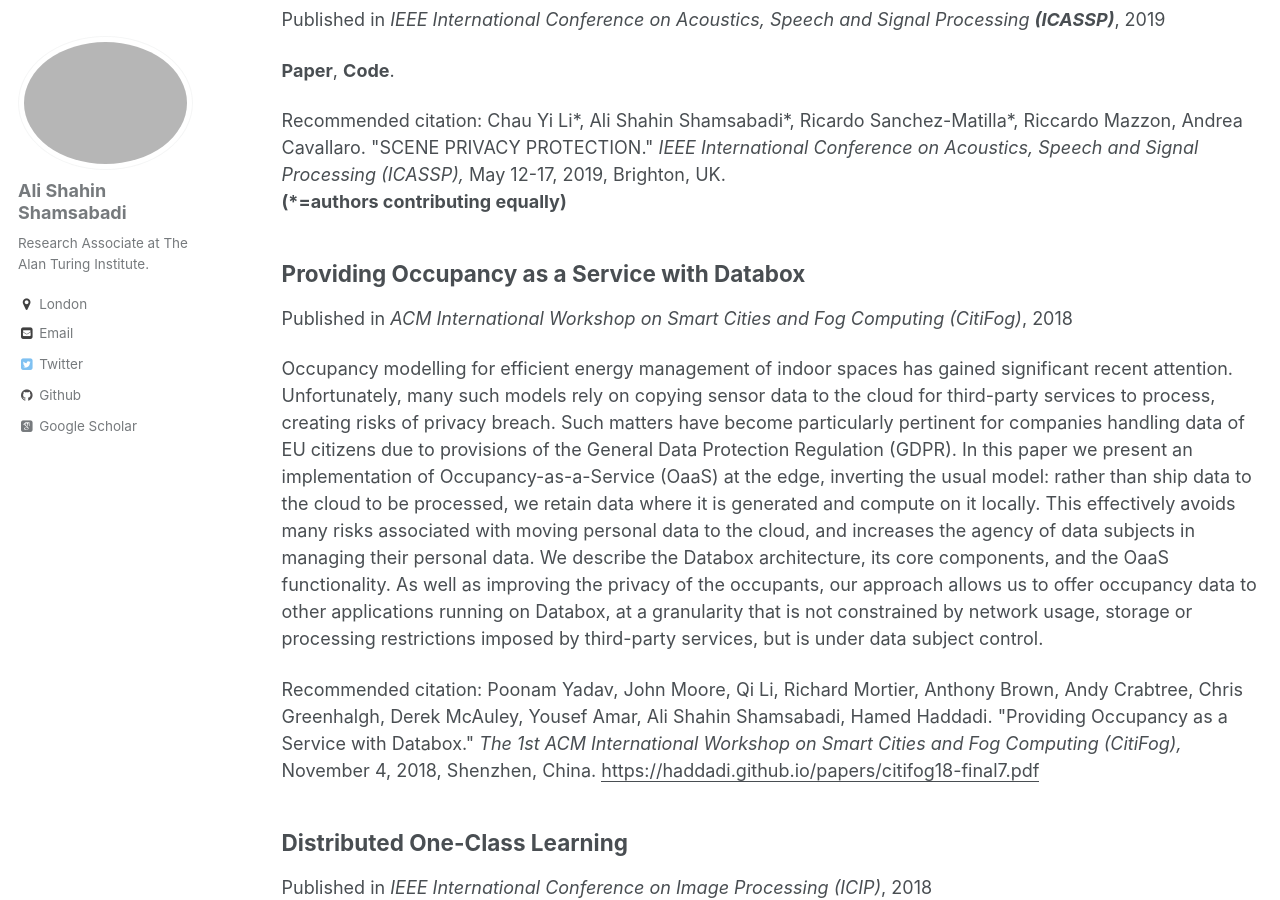
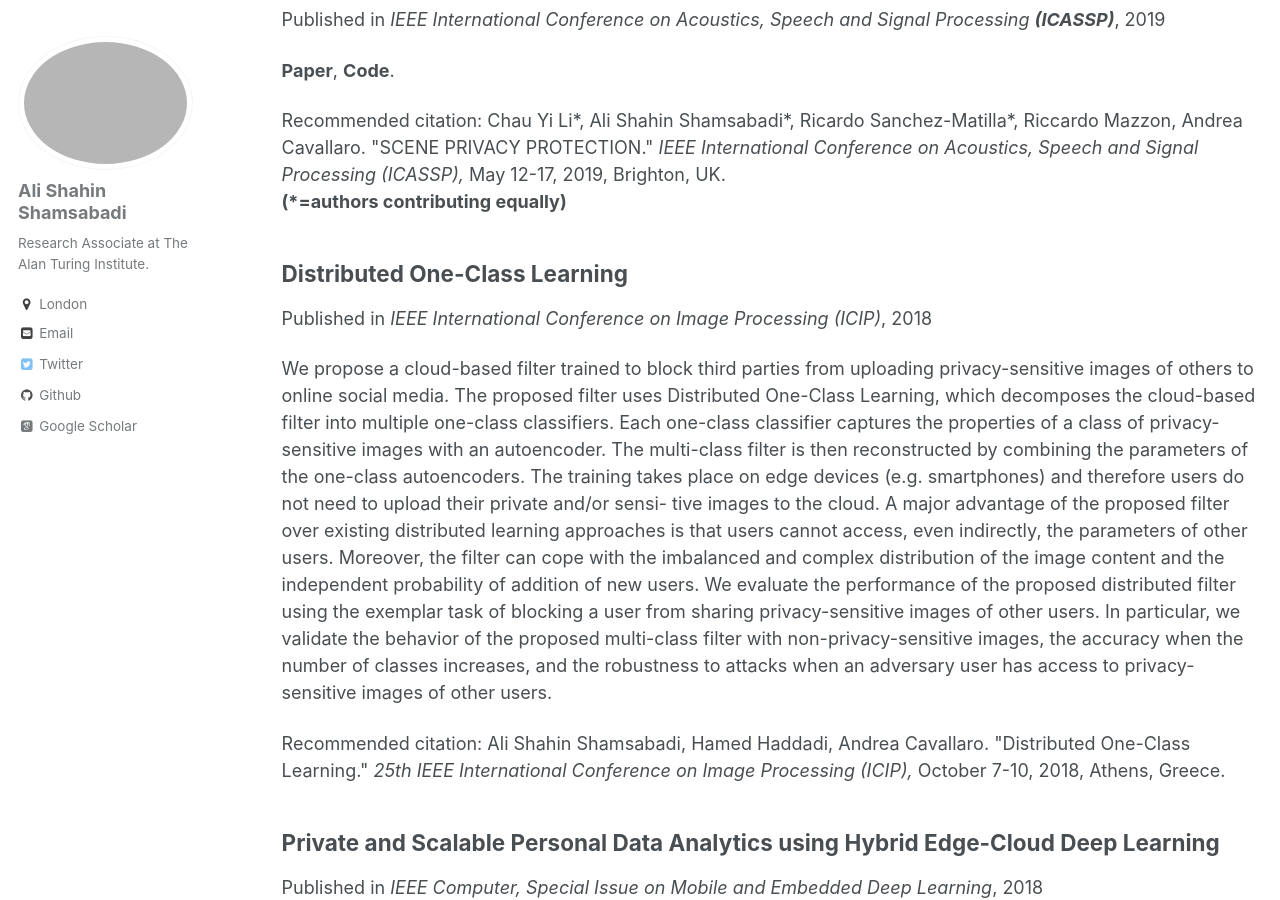
Before and after one commit to AliShahin/AliShahin.github.io, a Jekyll site: the page built from _pages/publications.md, in a window 1280 px wide and 900 px high, scrolled down 1614 px. Built offline with Jekyll 4.4.1, drawn with Linux system fonts in a browser that asks for light colours; some web fonts are replaced.

Commit message:
Update 2018-11-1-Providing Occupancy as a Service with Databox.md

```diff
--- a/_publications/2018-11-1-Providing Occupancy as a Service with Databox.md
+++ b/_publications/2018-11-1-Providing Occupancy as a Service with Databox.md
@@ -1,13 +1,68 @@
----
-title: "Providing Occupancy as a Service with Databox"
-collection: publications
-permalink: /publication/2018-11-1-Providing Occupancy as a Service with Databox
-excerpt: 'Occupancy modelling for efficient energy management of indoor spaces has gained significant recent attention. Unfortunately, many such models rely on copying sensor data to the cloud for third-party services to process, creating risks of privacy breach. Such matters have become particularly pertinent for companies handling data of EU citizens due to provisions of the General Data Protection Regulation (GDPR). In this paper we present an implementation of Occupancy-as-a-Service (OaaS) at the edge, inverting the usual model: rather than ship data to the cloud to be processed, we retain data where it is generated and compute on it locally. This effectively avoids many risks associated with moving personal data to the cloud, and increases the agency of data subjects in managing their personal data. We describe the Databox architecture, its core components, and the OaaS functionality. As well as improving the privacy of the occupants, our approach allows us to offer occupancy data to other applications running on Databox, at a granularity that is not constrained by network usage, storage or processing restrictions imposed by third-party services, but is under data subject control.'
-date: 2018-11-04
-venue: 'ACM International Workshop on Smart Cities and Fog Computing (CitiFog)'
-paperurl: 'https://haddadi.github.io/papers/citifog18-final7.pdf'
-citation: 'Poonam Yadav, John Moore, Qi Li, Richard Mortier, Anthony Brown, Andy Crabtree, Chris Greenhalgh, Derek McAuley, Yousef Amar, Ali Shahin Shamsabadi, Hamed Haddadi. &quot;Providing Occupancy as a Service with Databox.&quot; <i> The 1st ACM International Workshop on Smart Cities and Fog Computing (CitiFog),</i> November 4, 2018, Shenzhen, China.'
----
-Occupancy modelling for efficient energy management of indoor spaces has gained significant recent attention. Unfortunately, many such models rely on copying sensor data to the cloud for third-party services to process, creating risks of privacy breach. Such matters have become particularly pertinent for companies handling data of EU citizens due to provisions of the General Data Protection Regulation (GDPR). In this paper we present an implementation of Occupancy-as-a-Service (OaaS) at the edge, inverting the usual model: rather than ship data to the cloud to be processed, we retain data where it is generated and compute on it locally. This effectively avoids many risks associated with moving personal data to the cloud, and increases the agency of data subjects in managing their personal data. We describe the Databox architecture, its core components, and the OaaS functionality. As well as improving the privacy of the occupants, our approach allows us to offer occupancy data to other applications running on Databox, at a granularity that is not constrained by network usage, storage or processing restrictions imposed by third-party services, but is under data subject control.
++++
+title = "A publication title, such as title of a paper"
 
-[Download paper here](https://haddadi.github.io/papers/citifog18-final7.pdf)
+# Date first published.
+date = "2013-07-01"
+
+# Authors. Comma separated list, e.g. `["Bob Smith", "David Jones"]`.
+authors = ["First author's name", "Second author's name"]
+
+# Publication type.
+# Legend:
+# 0 = Uncategorized
+# 1 = Conference proceedings
+# 2 = Journal
+# 3 = Work in progress
+# 4 = Technical report
+# 5 = Book
+# 6 = Book chapter
+publication_types = ["1"]
+
+# Publication name and optional abbreviated version.
+publication = "In *International Conference on Academic*. You may use *Markdown* for italics etc."
+publication_short = "In *ICA*"
+
+# Abstract and optional shortened version.
+abstract = "The abstract. Markdown and math can be used (note that math may require escaping as detailed in the red alert box below)."
+abstract_short = "A short version of the abstract."
+
+# Featured image thumbnail (optional)
+image_preview = ""
+
+# Is this a selected publication? (true/false)
+selected = true
+
+# Projects (optional).
+#   Associate this publication with one or more of your projects.
+#   Simply enter the filename (excluding '.md') of your project file in `content/project/`.
+#   E.g. `projects = ["deep-learning"]` references `content/project/deep-learning.md`.
+projects = []
+
+# Links (optional).
+url_pdf = "pdf/my-paper-name.pdf"
+url_preprint = ""
+url_code = ""
+url_dataset = ""
+url_project = ""
+url_slides = ""
+url_video = ""
+url_poster = ""
+url_source = ""
+
+# Custom links (optional).
+#   Uncomment line below to enable. For multiple links, use the form `[{...}, {...}, {...}]`.
+# url_custom = [{name = "Custom Link", url = "http://example.org"}]
+
+# Does the content use math formatting?
+math = true
+
+# Does the content use source code highlighting?
+highlight = true
+
+# Featured image
+# Place your image in the `static/img/` folder and reference its filename below, e.g. `image = "example.jpg"`.
+[header]
+image = "headers/bubbles-wide.jpg"
+caption = "My caption 😄"
+
++++
```
